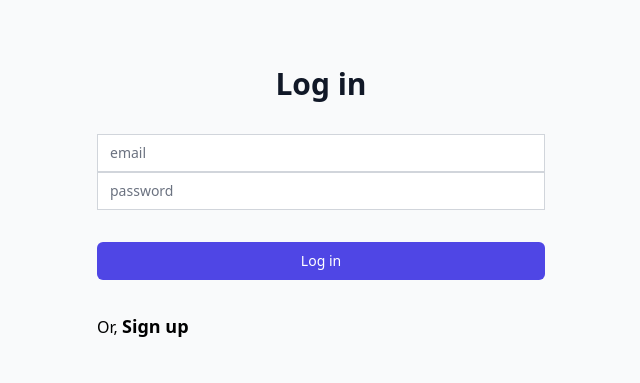
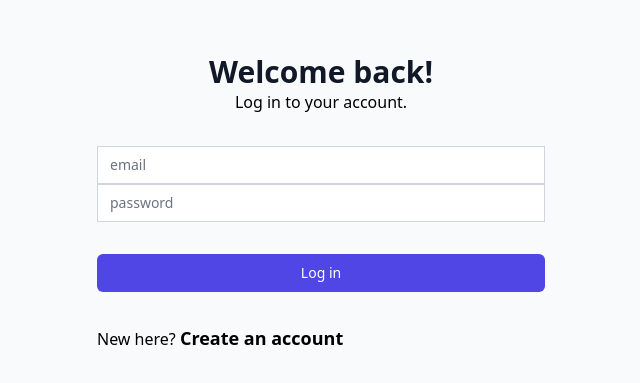
Before and after one commit to BayelChieftain/personal-collection-management, a React (Vite) app in the folder frontend/: page /login in a window 1280 px wide. Shown: the part 209-592 px from the top of the page, without its empty margins (319-959 px from the left). Built offline with nearby package versions, Linux system fonts and the light colour scheme; a web font is replaced by a local one.

Commit message:
refactoring code

```diff
--- a/frontend/src/components/Header.jsx
+++ b/frontend/src/components/Header.jsx
@@ -1,13 +1,12 @@
 import React from 'react';
 import { Link } from 'react-router-dom';
+import Logo from './Logo';
 
 const Header = () => {
   return (
     <header className="text-white p-4 flex justify-between items-center border-2 border-white border-b-zinc-300/50">
       <div>
-        <Link to="/" className="font-Caveat text-3xl font-bold text-purple-500">
-          BAYcollect
-        </Link>
+        <Logo />
       </div>
       <div className="flex items-center">
       <div className="ml-4 mr-3 text-slate-400">
--- /dev/null
+++ b/frontend/src/components/Logo.jsx
@@ -0,0 +1,13 @@
+import React from 'react'
+import { Link } from 'react-router-dom'
+
+
+const Logo = () => {
+  return (
+    <Link to="/" className="font-Caveat text-3xl font-bold text-purple-500">
+          BAYcollect
+    </Link>
+  )
+}
+
+export default Logo
--- /dev/null
+++ b/frontend/src/hooks/userAuth.js
@@ -0,0 +1,7 @@
+import { useSelector } from "react-redux";
+
+export function useAuth() {
+    const {user} = useSelector(state => state.user)
+
+    return user
+};
--- a/frontend/src/pages/LoginPage.jsx
+++ b/frontend/src/pages/LoginPage.jsx
@@ -4,12 +4,13 @@ import $api from '../http';
 import { setUser } from '../store/slice/userSlice';
 import { useDispatch } from 'react-redux';
 import AuthForm from '../components/AuthForm';
-import { Link } from 'react-router-dom';
+import { Link, useNavigate } from 'react-router-dom';
 
 
 const LoginPage = () => {
 
   const dispatch = useDispatch();
+  const navigate = useNavigate();
 
   const {
     register,
@@ -27,6 +28,7 @@ const LoginPage = () => {
         refreshToken: response.data.refreshToken,
         user: response.data.user
       }));
+      navigate('/')
     } catch (error) {
       console.log(error)
     }
@@ -36,8 +38,10 @@ const LoginPage = () => {
     <div className="min-h-screen flex items-center justify-center bg-gray-50 py-12 px-4 sm:px-6 lg:px-8">
       <div className="max-w-md w-full space-y-8">
         <div>
-      <h2 className="mt-6 text-center text-3xl font-extrabold text-gray-900">Log in</h2>
+          <h2 className="mt-6 text-center text-3xl font-extrabold text-gray-900">Welcome back!</h2>
+          <p className='text-center'>Log in to your account.</p>
         </div>
+
         <AuthForm
           onSubmit={onSubmit}
           handleSubmit={handleSubmit}
@@ -46,7 +50,7 @@ const LoginPage = () => {
           btnText={'Log in'}
         />
         <p>
-                Or, <Link className="text-lg font-bold hover:underline" to='/registration'>Sign up</Link>
+        New here? <Link className="text-lg font-bold hover:underline" to='/registration'>Create an account</Link>
         </p>
       </div>
 
--- a/frontend/src/pages/RegisterPage.jsx
+++ b/frontend/src/pages/RegisterPage.jsx
@@ -4,10 +4,11 @@ import { useDispatch } from 'react-redux';
 import { setUser } from '../store/slice/userSlice';
 import $api from '../http';
 import { useForm } from 'react-hook-form';
-import { Link } from 'react-router-dom';
+import { Link, useNavigate } from 'react-router-dom';
 
 const RegisterPage = () => {
   const dispatch = useDispatch();
+  const navigate = useNavigate();
 
   const {
     register,
@@ -25,19 +26,20 @@ const RegisterPage = () => {
         refreshToken: response.data.refreshToken,
         user: response.data.user
       }));
+      navigate('/')
     } catch (error) {
       console.log(error)
     }
   };
 
-
-
   return (
     <div className="min-h-screen flex items-center justify-center bg-gray-50 py-12 px-4 sm:px-6 lg:px-8">
       <div className="max-w-md w-full space-y-8">
         <div>
-      <h2 className="mt-6 text-center text-3xl font-extrabold text-gray-900">Sign up</h2>
+          <h2 className="mt-6 text-3xl font-bold text-gray-900 font-NSans">Never lose track of an item again.</h2>
+          <p className="mt-2 font-thin caret-zinc-700">Simple, fast and powerful inventory software for businesses and teams to stay organized.</p>
         </div>
+
 
         <AuthForm
           onSubmit={onSubmit}
@@ -45,11 +47,11 @@ const RegisterPage = () => {
           register={register}
           formState={{ errors }}
           isSignUp = {true}
-        btnText={'Sign up'}
+          btnText={'Create account'}
         />
 
           <p>
-                Or, <Link className="text-lg font-bold hover:underline" to='/login'>Log in</Link>
+          Already have an account? <Link className="text-lg font-bold hover:underline" to='/login'>Log in</Link>
           </p>
       </div>
 
```
Also changed, not shown: frontend/src/components/AuthForm.jsx (line endings or trailing spaces). Lines whose indentation alone changed are shown as unchanged.
